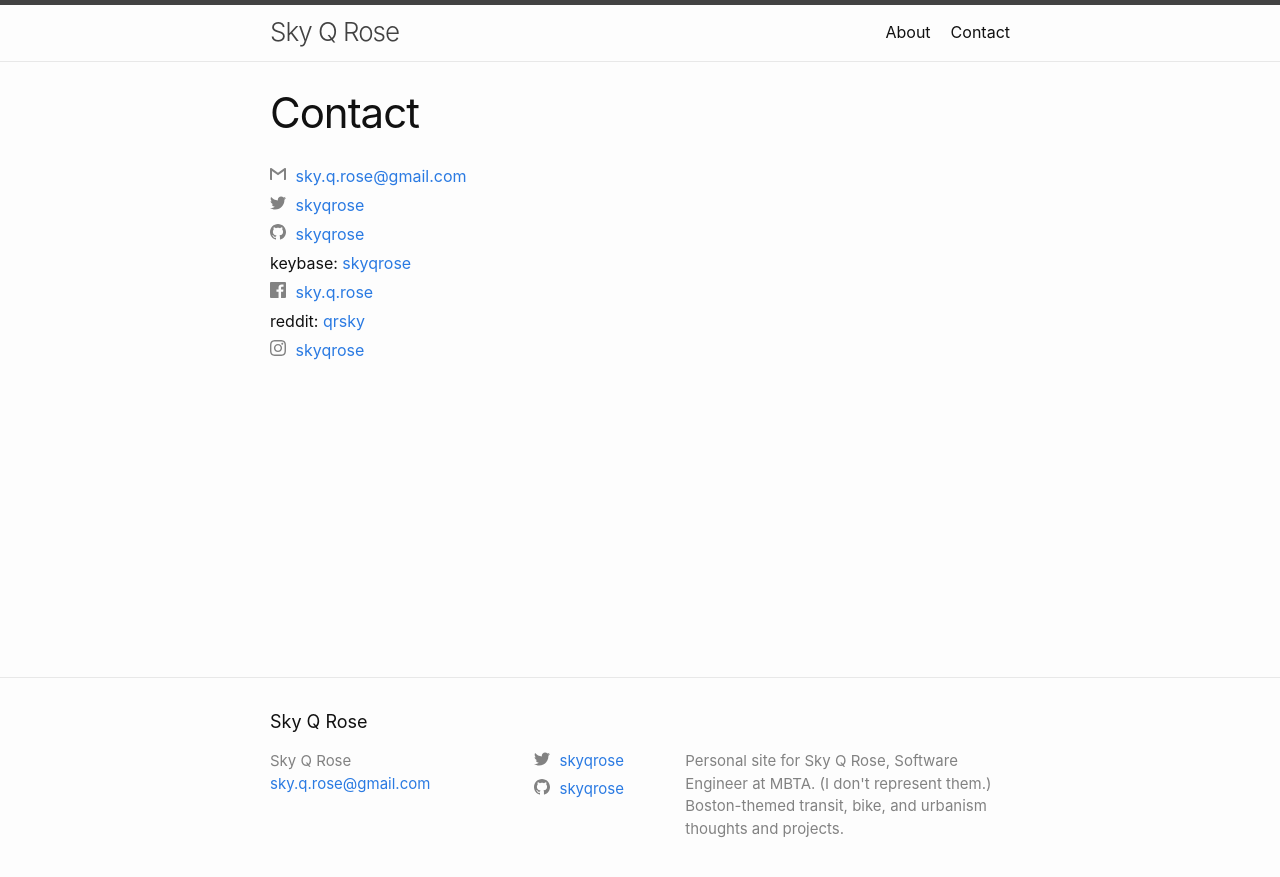
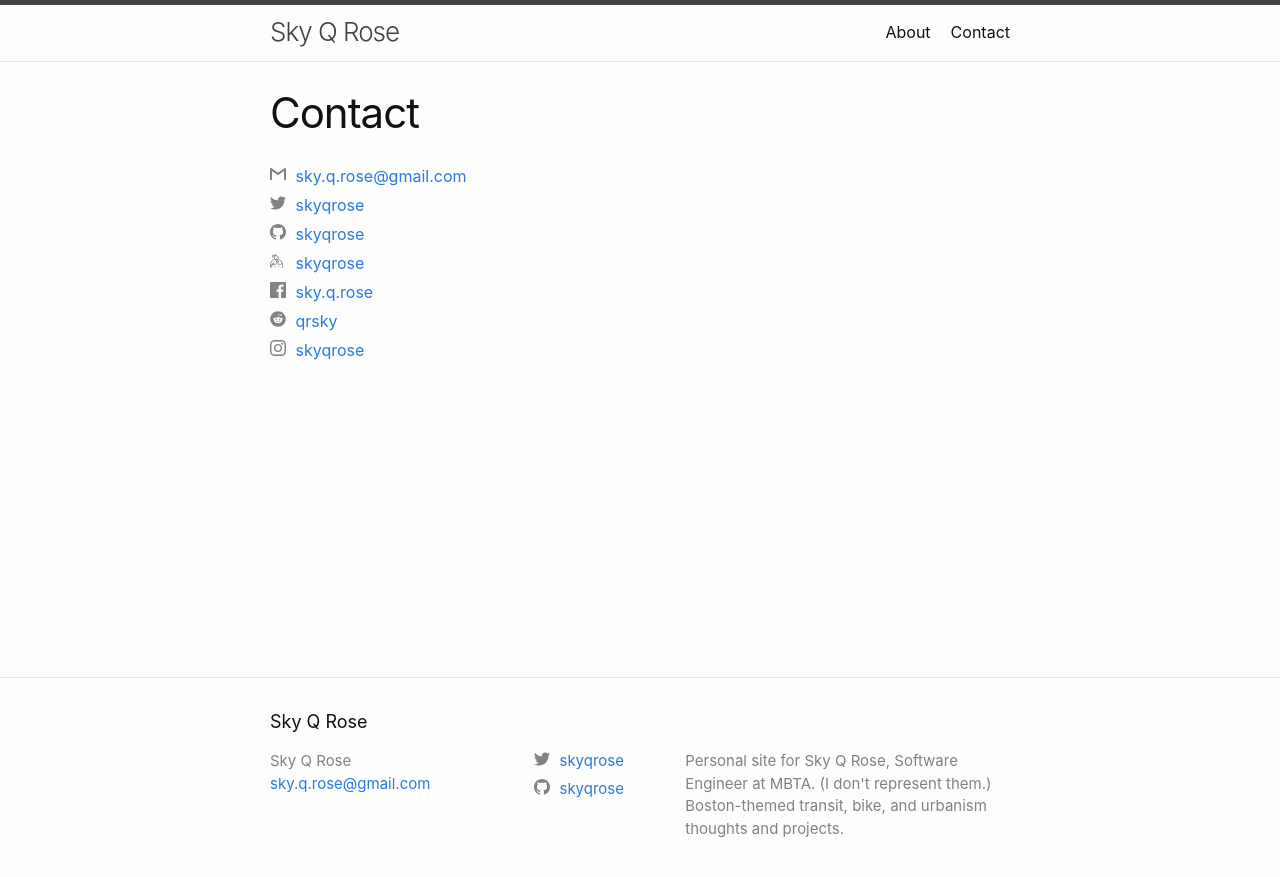
Before and after one commit to skyqrose/skyqrose, a Jekyll site: the page built from contact.html, in a window 1280 px wide. Shown: the top 877 px of the page. Built offline with Jekyll 4.4.1, drawn with Linux system fonts in a browser that asks for light colours.

Commit message:
keybase and reddit icons

```diff
--- a/contact.html
+++ b/contact.html
@@ -14,13 +14,13 @@ permalink: /contact
     {% include social.html icon="github" url="https://www.github.com/" username="skyqrose" %}
   </li>
   <li>
-    keybase: <a href="keybase.io/skyqrose">skyqrose</a>
+    {% include social.html icon="keybase" url="https://keybase.io/" username="skyqrose" %}
   </li>
   <li>
     {% include social.html icon="facebook" url="https://facebook.com/" username="sky.q.rose" %}
   </li>
   <li>
-    reddit: <a href="reddit.com/u/qrsky">qrsky</a>
+    {% include social.html icon="reddit" url="https://reddit.com/u/" username="qrsky" %}
   </li>
   <li>
     {% include social.html icon="instagram" url="https://instagram.com/" username="skyqrose" %}
```
Also changed, not shown: assets/social-icons.svg.
